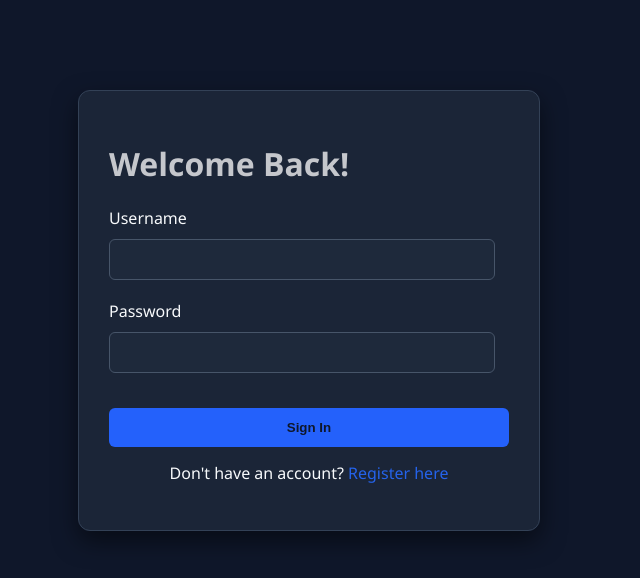
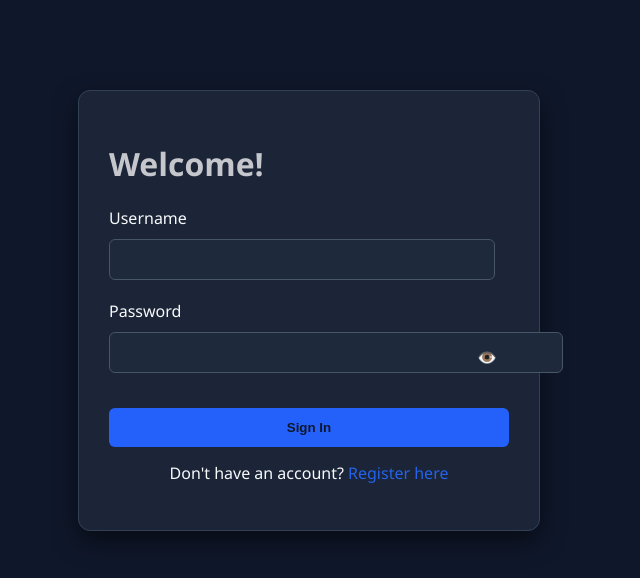
Before and after one commit to khngxuanming-boop/CSP-2620---GROUP-3, a Flask app: page /login in a window 1280 px wide. Shown: the top 578 px of the page, without its empty margins (331-971 px from the left). Run offline with Flask 3, Linux system fonts and the light colour scheme.

Commit message:
Added peekaboo function
Your average toggle button

```diff
--- a/templates/login.html
+++ b/templates/login.html
@@ -13,10 +13,7 @@
 <body>
 
     <div class="card" style="max-width: 400px; margin: 50px auto;">
-
-        <h1>Welcome Back!</h1>
-
-
+        <h1>Welcome!</h1>
 
         {% if error %}
 
@@ -32,11 +29,11 @@
 
             <input type="text" name="username" required>
 
-
-
             <label>Password</label>
-
-            <input type="password" name="password" required>
+            <div style="position: relative;">
+                <input type="password" name="password" id="password" required style="width: 100%; padding-right: 40px;">
+                <span onclick="togglePassword('password', this)" style="position: absolute; right: 12px; top: 50%; transform: translateY(-50%); cursor: pointer; user-select: none;">👁️</span>
+            </div>
 
 
 
@@ -51,7 +48,18 @@
         </p>
 
     </div>
-
+    <script>
+        function togglePassword(inputId, icon) {
+            const input = document.getElementById(inputId);
+            if (input.type === 'password') {
+                input.type = 'text';
+                icon.textContent = '🙈';
+            } else {
+                input.type = 'password';
+                icon.textContent = '👁️';
+            }
+        }
+    </script>
 </body>
 
 </html>
```
Also changed, not shown: templates/register.html (+16 -1 lines).
